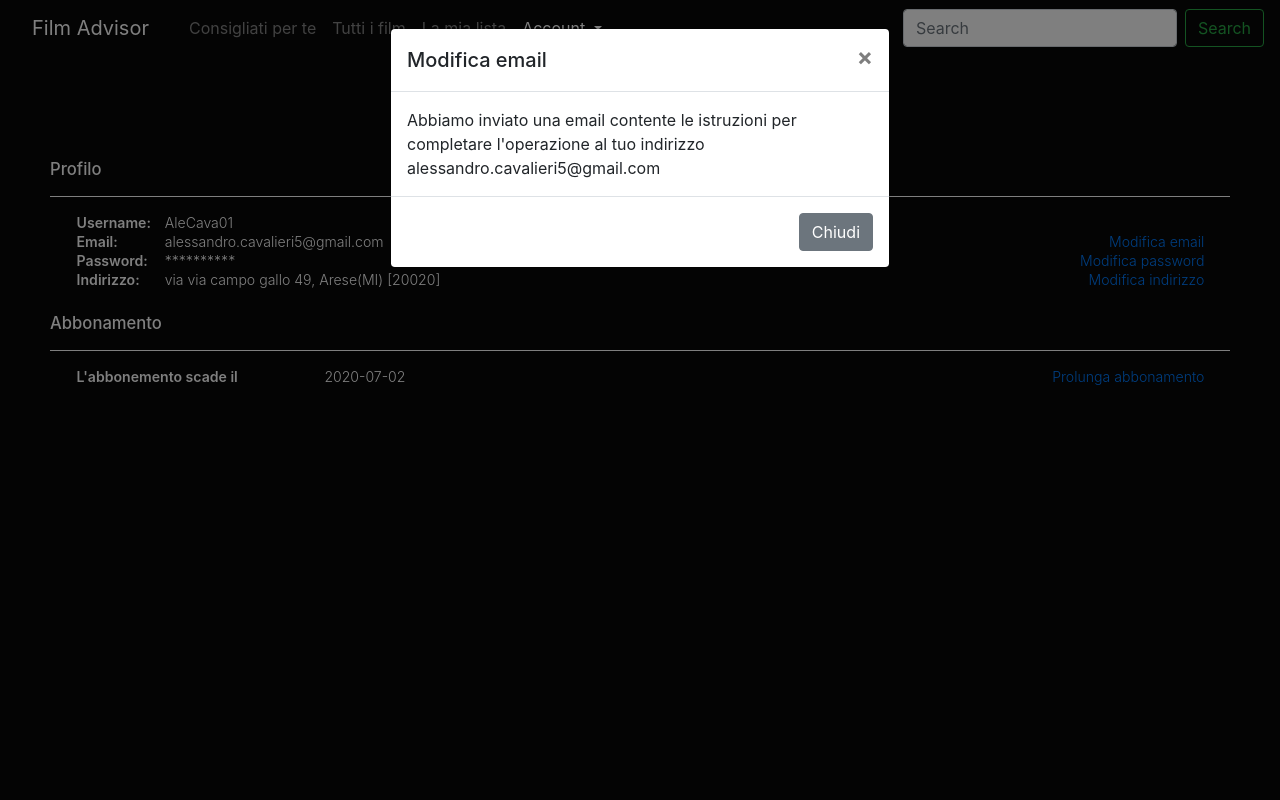
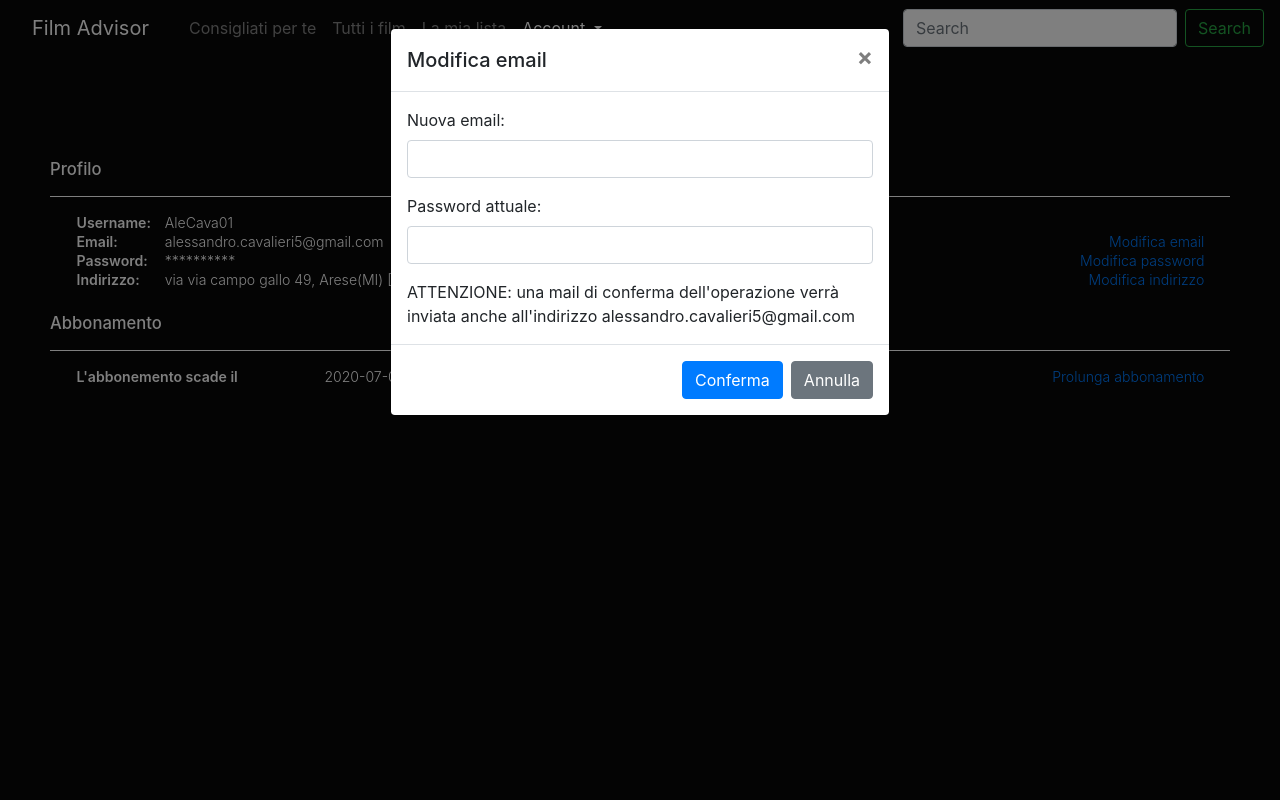
Before and after one commit to AleCava01/FilmAdvisor, a PHP site: page /Pages/profile.php in a window 1280 px wide, after a click on "Modifica email". Run offline with PHP 8.4, Linux system fonts and the light colour scheme; a user stored in the database is signed in; data comes from the database, SQL or seed files in the repository.

Commit message:
modifica email

```diff
--- /dev/null
+++ b/Pages/modifica_email.php
@@ -0,0 +1,102 @@
+<!-- Modal per la modifica dell'email -->
+<div class="modal fade" id="exampleModal" tabindex="-1" role="dialog" aria-labelledby="exampleModalLabel" aria-hidden="true">
+    <div class="modal-dialog" role="document">
+        <div class="modal-content">
+        <div class="modal-header">
+            <h5 class="modal-title" id="exampleModalLabel">Modifica email</h5>
+            <button type="button" class="close" data-dismiss="modal" aria-label="Close">
+            <span aria-hidden="true">&times;</span>
+            </button>
+        </div>
+        <div class="modal-body">
+                <div class="form-group">
+                    <label for="validationCustom01">Nuova email:</label>
+                    <input type="email" class="form-control" id="email_new" onchange="validate()" required>
+                    <div class="invalid-feedback" id="email_feedback">
+                        Inserire un indirizzo email valido
+                    </div>
+                </div>
+                <div class="form-group">
+                    <label for="validationCustom01">Password attuale:</label>
+                    <input type="password" class="form-control" id="password" onchange="validate()" required>
+                    <div class="invalid-feedback" id="password_feedback">
+                        Password errata
+                    </div>
+                </div>
+            ATTENZIONE: una mail di conferma dell'operazione verrà inviata anche all'indirizzo <?php echo($dati_utente['email']);?>
+
+        </div>
+
+        <div class="modal-footer">
+            <button id = "email_submit" type="submit" class="btn btn-primary" onclick="reset_email()">Conferma</button>
+            <button type="button" class="btn btn-secondary" data-dismiss="modal" id="email_quit_button">Annulla</button>
+        </div>
+        </div>
+
+    </div>
+</div>
+<script>
+    var password_input = document.getElementById("password");
+var password_feedback = document.getElementById("password_feedback");
+
+var email_input = document.getElementById("email_new");
+var email_feedback = document.getElementById("email_feedback");
+
+var submit = document.getElementById("email_submit");
+
+password_input.addEventListener("keyup", function(event) {
+if (event.keyCode === 13) {
+    event.preventDefault();
+    submit.click();
+}
+});
+email_input.addEventListener("keyup", function(event) {
+if (event.keyCode === 13) {
+    event.preventDefault();
+    submit.click();
+}
+});
+
+const xhr = new XMLHttpRequest();
+
+function validate(){
+    var password = password_input.value;
+    var email_new = email_input.value;
+
+
+    if(/^[\w-\.]+@([\w-]+\.)+[\w-]{2,4}$/.exec(email_new)){
+        email_input.className = "form-control is-valid";
+    }
+    else{
+        email_input.className = "form-control is-invalid";
+    }
+}
+function reset_email(){
+
+    var password = password_input.value;
+    var email_new = email_input.value;
+
+    if(password == ""){
+        password_input.className = "form-control is-invalid";
+    }
+
+    if(password != "" && email_new != ""){
+        xhr.onload = function(){
+            if(this.responseText == "not_match"){
+                password_input.className = "form-control is-invalid";
+            }
+            else if(this.responseText == "success"){
+                password_input.className = "form-control is-valid";
+                document.getElementById("email_quit_button").click();
+                location.reload();
+
+            }
+        };
+        xhr.open("POST","modifica_email_script.php");
+        xhr.setRequestHeader("Content-type", "application/x-www-form-urlencoded");
+        xhr.send("password="+password+"&email_new="+email_new);
+    }
+
+}
+
+</script>
--- a/Pages/profile.php
+++ b/Pages/profile.php
@@ -49,25 +49,10 @@
             ?>
         </div>
 
-        <!-- Modal conferma modifica email -->
-        <div class="modal fade" id="exampleModal" tabindex="-1" role="dialog" aria-labelledby="exampleModalLabel" aria-hidden="true">
-            <div class="modal-dialog" role="document">
-                <div class="modal-content">
-                <div class="modal-header">
-                    <h5 class="modal-title" id="exampleModalLabel">Modifica email</h5>
-                    <button type="button" class="close" data-dismiss="modal" aria-label="Close">
-                    <span aria-hidden="true">&times;</span>
-                    </button>
-                </div>
-                <div class="modal-body">
-                    Abbiamo inviato una email contente le istruzioni per completare l'operazione al tuo indirizzo <?php echo($dati_utente['email']);?>
-                </div>
-                <div class="modal-footer">
-                    <button type="button" class="btn btn-secondary" data-dismiss="modal">Chiudi</button>
-                </div>
-                </div>
-            </div>
-            </div>
+        <?php
+        include "modifica_email.php";
+        ?>
+
         <script src="https://ajax.googleapis.com/ajax/libs/jquery/3.4.1/jquery.min.js"></script>
         <script src="bootstrap/js/bootstrap.min.js"></script>
         <script src="smooth-scroll-master/dist/smooth-scroll.polyfills.min.js"></script>
```
Also changed, not shown: Pages/modifica_email_script.php (added, +16 -0 lines), Pages/modifica_password.php (added, +19 -0 lines).
